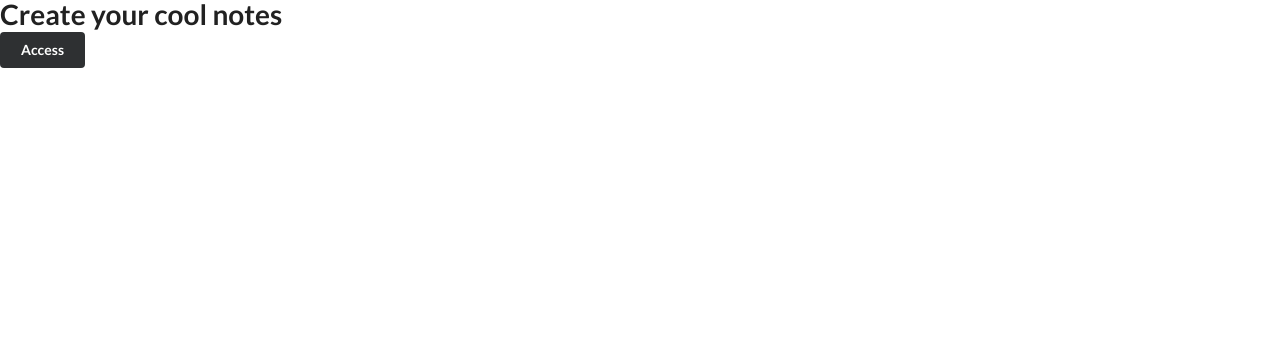
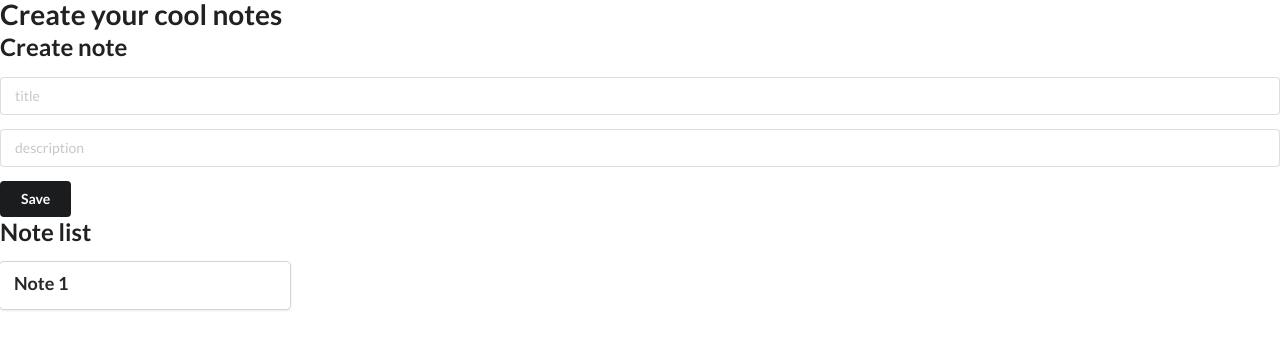
Before and after one commit to kevinccbsg/jest-workshop-commit-2018, a React app: page / in a window 1280 px wide. Both pictures are taken after a click on the button "Access". Shown: the top 350 px of the page. Built offline with nearby package versions, Linux system fonts and the light colour scheme; no server answers.

Commit message:
App with only react

```diff
--- a/src/components/Button.js
+++ b/src/components/Button.js
@@ -3,4 +3,8 @@ import React from 'react';
 const Button = ({ className, children, onClick, value }) =>
   <button className={className} onClick={() => onClick(value)}>{children}</button>;
 
+Button.defaultProps = {
+  onClick: () => 0,
+};
+
 export default Button;
--- /dev/null
+++ b/src/components/Input.js
@@ -0,0 +1,12 @@
+import React from 'react';
+
+const Input = ({ onChange, required, type, placeholder, value }) =>
+  <input
+    onChange={onChange}
+    required={required}
+    type={type}
+    placeholder={placeholder}
+    value={value}
+  />;
+
+export default Input;
--- /dev/null
+++ b/src/components/ListItem.js
@@ -0,0 +1,30 @@
+import React from 'react';
+
+class ListItem extends React.Component {
+  constructor() {
+    super();
+    this.state = { open: false };
+    this.handleClick = this.handleClick.bind(this);
+  }
+
+  handleClick() {
+    this.setState({ open: !this.state.open });
+  }
+
+  render() {
+    const { open } = this.state;
+    const { title, description } = this.props;
+    return (
+      <div className="card">
+        <div className="content">
+          <div className="header" onClick={this.handleClick}>{title}</div>
+          {open && (
+            <div className="description">{description}</div>
+          )}
+        </div>
+      </div>
+    );
+  }
+}
+
+export default ListItem;
--- a/src/containers/App.css
+++ b/src/containers/App.css
@@ -6,3 +6,10 @@
   justify-content: center;
   align-items: center;
 }
+
+.container {
+  display: flex;
+  flex-direction: column;
+  align-items: center;
+  margin-top: 25px;
+}
--- a/src/containers/App.js
+++ b/src/containers/App.js
@@ -2,8 +2,18 @@ import 'babel-polyfill';
 import React from 'react';
 import Header from '../components/Header';
 import Button from '../components/Button';
+import NoteList from './NoteList';
+import NoteForm from './NoteForm';
 import styles from './App.css';
 import { getDate } from '../api';
+
+const items = [
+  {
+    id: '0',
+    title: 'Note 1',
+    description: 'description',
+  }
+];
 
 class App extends React.Component {
   constructor() {
@@ -25,13 +35,30 @@ class App extends React.Component {
   }
 
   render() {
+    const { route } = this.state;
     return (
       <div>
         <Header>
           Create your cool notes
         </Header>
-        <main className={styles.appContainer}>
-          <Button className="ui button secondary" onClick={this.handleClick}>Access</Button>
+        <main>
+          {route === 'home' && (
+            <div className={styles.appContainer}>
+              <Button className="ui button secondary" onClick={this.handleClick}>Access</Button>
+            </div>
+          )}
+          {route === 'app' && (
+            <div>
+              <div className={styles.container}>
+                <h2>Create note</h2>
+                <NoteForm />
+              </div>
+              <div className={styles.container}>
+                <h2>Note list</h2>
+                <NoteList items={items} />
+              </div>
+            </div>
+          )}
         </main>
       </div>
     );
--- /dev/null
+++ b/src/containers/NoteForm.css
@@ -0,0 +1,4 @@
+
+.buttonContainer {
+  text-align: center;
+}
--- /dev/null
+++ b/src/containers/NoteForm.js
@@ -0,0 +1,62 @@
+import React from 'react';
+import Input from '../components/Input';
+import Button from '../components/Button';
+import styles from './NoteForm.css';
+
+class NoteForm extends React.Component {
+  constructor() {
+    super();
+    this.state = {
+      title: '',
+      description: '',
+    };
+    this.handleChange = this.handleChange.bind(this);
+    this.handleSubmit = this.handleSubmit.bind(this);
+  }
+
+  handleChange(key, value) {
+    this.setState({ [key]: value });
+  }
+
+  handleSubmit(evt) {
+    evt.preventDefault();
+    this.props.onSubmit(this.state.title, this.state.description)
+  }
+
+  render() {
+    const { title, description } = this.state;
+    return (
+      <form className="ui form" onSubmit={this.handleSubmit}>
+        <div className="field">
+          <Input
+            type="text"
+            required
+            placeholder="title"
+            name="title"
+            value={title}
+            onChange={({ target }) => this.handleChange('title', target.value)}
+          />
+        </div>
+        <div className="field">
+          <Input
+            type="text"
+            required
+            placeholder="description"
+            name="description"
+            value={description}
+            onChange={({ target }) => this.handleChange('description', target.value)}
+          />
+        </div>
+        <div className={styles.buttonContainer}>
+          <Button className="ui button secondary">Save</Button>
+        </div>
+      </form>
+    );
+  }
+}
+
+NoteForm.defaultProps = {
+  onSubmit: () => 0,
+};
+
+export default NoteForm;
--- /dev/null
+++ b/src/containers/NoteList.js
@@ -0,0 +1,12 @@
+import React from 'react';
+import ListItem from '../components/ListItem';
+
+const NoteList = ({ items }) => (
+  <div className="ui cards">
+    {items.map((obj) => (
+      <ListItem key={obj.id} title={obj.title} description={obj.description} />
+    ))}
+  </div>
+);
+
+export default NoteList;
```
